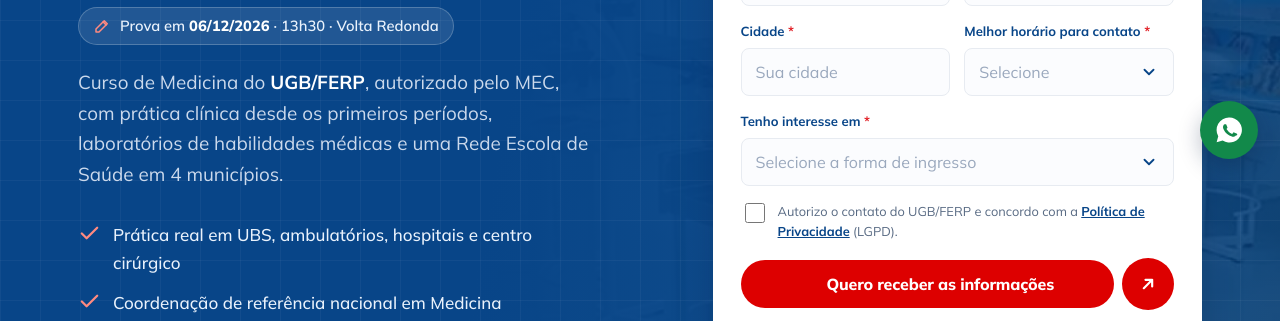
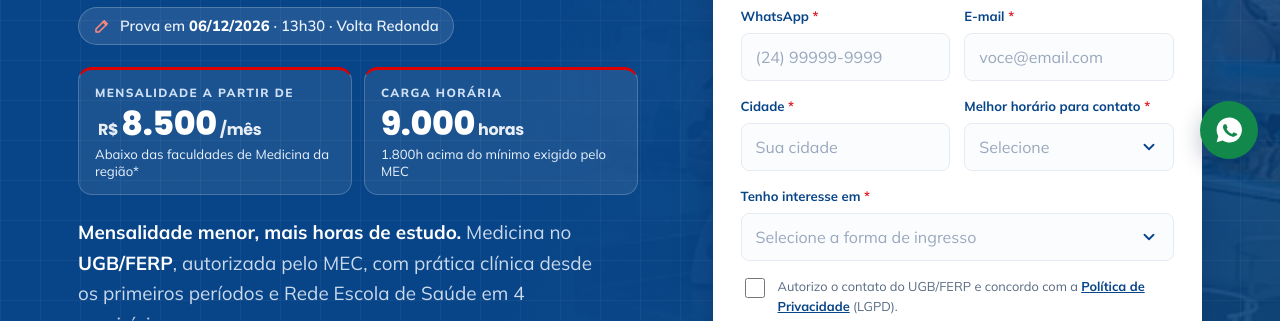
Before and after one commit to kelvenpimenta08/LP-UGB-FERP, a plain HTML site: page index.html in a window 1280 px wide. Shown: the part 619-940 px from the top of the page. Drawn offline with Linux system fonts and the light colour scheme.

Commit message:
Primeira dobra com foco em mensalidade e carga horária
Co-Authored-By: Claude Opus 5.5 <noreply@anthropic.com>

```diff
--- a/css/styles.css
+++ b/css/styles.css
@@ -840,3 +840,12 @@ p{margin:0 0 1rem}
   .hero-trust{gap:16px 18px}
   .hero-trust .sep{display:none}
 }
+
+/* Oferta na primeira dobra: mensalidade + carga horária */
+.hero-offer{display:grid;grid-template-columns:1fr 1fr;gap:12px;margin:22px 0 0;max-width:560px}
+.ho-card{display:flex;flex-direction:column;gap:4px;padding:14px 16px;border-radius:14px;background:rgba(255,255,255,.08);border:1px solid rgba(255,255,255,.2);border-top:3px solid var(--accent)}
+.ho-lbl{font-size:.74rem;font-weight:800;letter-spacing:.12em;text-transform:uppercase;color:#cfe0f5}
+.ho-val{font-family:var(--font-display);font-weight:800;font-size:clamp(1.7rem,2.6vw,2.2rem);color:#fff;line-height:1.05;letter-spacing:-.01em}
+.ho-val small{font-size:.48em;font-weight:700;margin:0 3px;opacity:.9}
+.ho-note{font-size:.82rem;color:#eaf2fc;line-height:1.3}
+@media (max-width:760px){.hero-offer{gap:10px}.ho-card{padding:12px}.ho-lbl{font-size:.66rem;letter-spacing:.08em}.ho-note{font-size:.76rem}}
--- a/index.html
+++ b/index.html
@@ -148,7 +148,19 @@ height="0" width="0" style="display:none;visibility:hidden"></iframe></noscript>
         <li><svg viewBox="0 0 24 24" fill="none" stroke="currentColor" stroke-width="2" aria-hidden="true"><rect x="3" y="5" width="18" height="16" rx="2"/><path d="M3 10h18M8 3v4M16 3v4" stroke-linecap="round"/></svg><span>Inscrições até <b>02/12/2026</b></span></li>
         <li><svg viewBox="0 0 24 24" fill="none" stroke="currentColor" stroke-width="2" aria-hidden="true"><path d="M4 20h4L19 9l-4-4L4 16v4Z" stroke-linejoin="round"/><path d="m13.5 6.5 4 4" stroke-linecap="round"/></svg><span>Prova em <b>06/12/2026</b> · 13h30 · Volta Redonda</span></li>
       </ul>
-      <p class="hero-sub">Curso de Medicina do <strong>UGB/FERP</strong>, autorizado pelo MEC, com prática clínica desde os primeiros períodos, laboratórios de habilidades médicas e uma Rede Escola de Saúde em 4 municípios.</p>
+      <div class="hero-offer" aria-label="Mensalidade e carga horária">
+        <div class="ho-card">
+          <span class="ho-lbl">Mensalidade a partir de</span>
+          <span class="ho-val"><small>R$</small>8.500<small>/mês</small></span>
+          <span class="ho-note">Abaixo das faculdades de Medicina da região*</span>
+        </div>
+        <div class="ho-card">
+          <span class="ho-lbl">Carga horária</span>
+          <span class="ho-val">9.000<small>horas</small></span>
+          <span class="ho-note">1.800h acima do mínimo exigido pelo MEC</span>
+        </div>
+      </div>
+      <p class="hero-sub"><strong>Mensalidade menor, mais horas de estudo.</strong> Medicina no <strong>UGB/FERP</strong>, autorizada pelo MEC, com prática clínica desde os primeiros períodos e Rede Escola de Saúde em 4 municípios.</p>
       <ul class="hero-list">
         <li><svg viewBox="0 0 24 24" fill="none" stroke="currentColor" stroke-width="2.4"><path d="M20 6 9 17l-5-5" stroke-linecap="round" stroke-linejoin="round"/></svg> Prática real em UBS, ambulatórios, hospitais e centro cirúrgico</li>
         <li><svg viewBox="0 0 24 24" fill="none" stroke="currentColor" stroke-width="2.4"><path d="M20 6 9 17l-5-5" stroke-linecap="round" stroke-linejoin="round"/></svg> Coordenação de referência nacional em Medicina</li>
@@ -511,7 +523,7 @@ height="0" width="0" style="display:none;visibility:hidden"></iframe></noscript>
             <svg class="a2" viewBox="0 0 24 24" fill="none" stroke="currentColor" stroke-width="2.6" aria-hidden="true"><path d="M7 17 17 7M9 7h8v8" stroke-linecap="round" stroke-linejoin="round"/></svg>
           </span>
         </button>
-        <p class="pc-note">Ou <a data-whatsapp data-loc="investimento" data-wa-msg="Olá! Quero saber as condições e formas de ingresso em Medicina no UGB/FERP.">fale no WhatsApp</a>. *Pagamento antecipado até o último dia útil do mês anterior.</p>
+        <p class="pc-note">Ou <a data-whatsapp data-loc="investimento" data-wa-msg="Olá! Quero saber as condições e formas de ingresso em Medicina no UGB/FERP.">fale no WhatsApp</a>. *Pagamento antecipado até o último dia útil do mês anterior. Comparativo da região feito com as mensalidades integrais divulgadas oficialmente pelas instituições de Medicina do Sul Fluminense para 2026/2027 (UGB/FERP: R$ 10.000 integral).</p>
       </div>
       <div class="pc-right">
         <p class="pc-right-title">O que está incluso no seu investimento</p>
```
